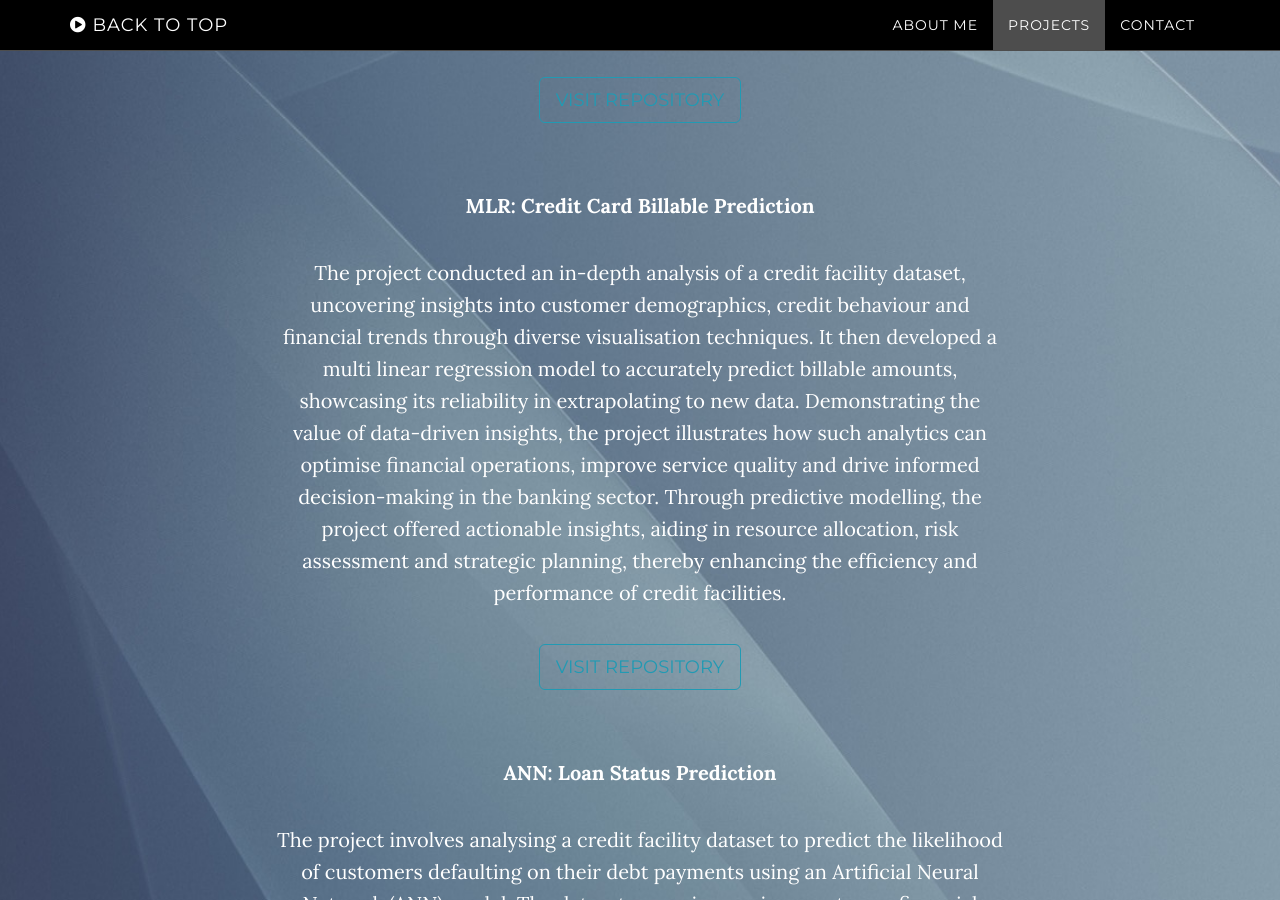
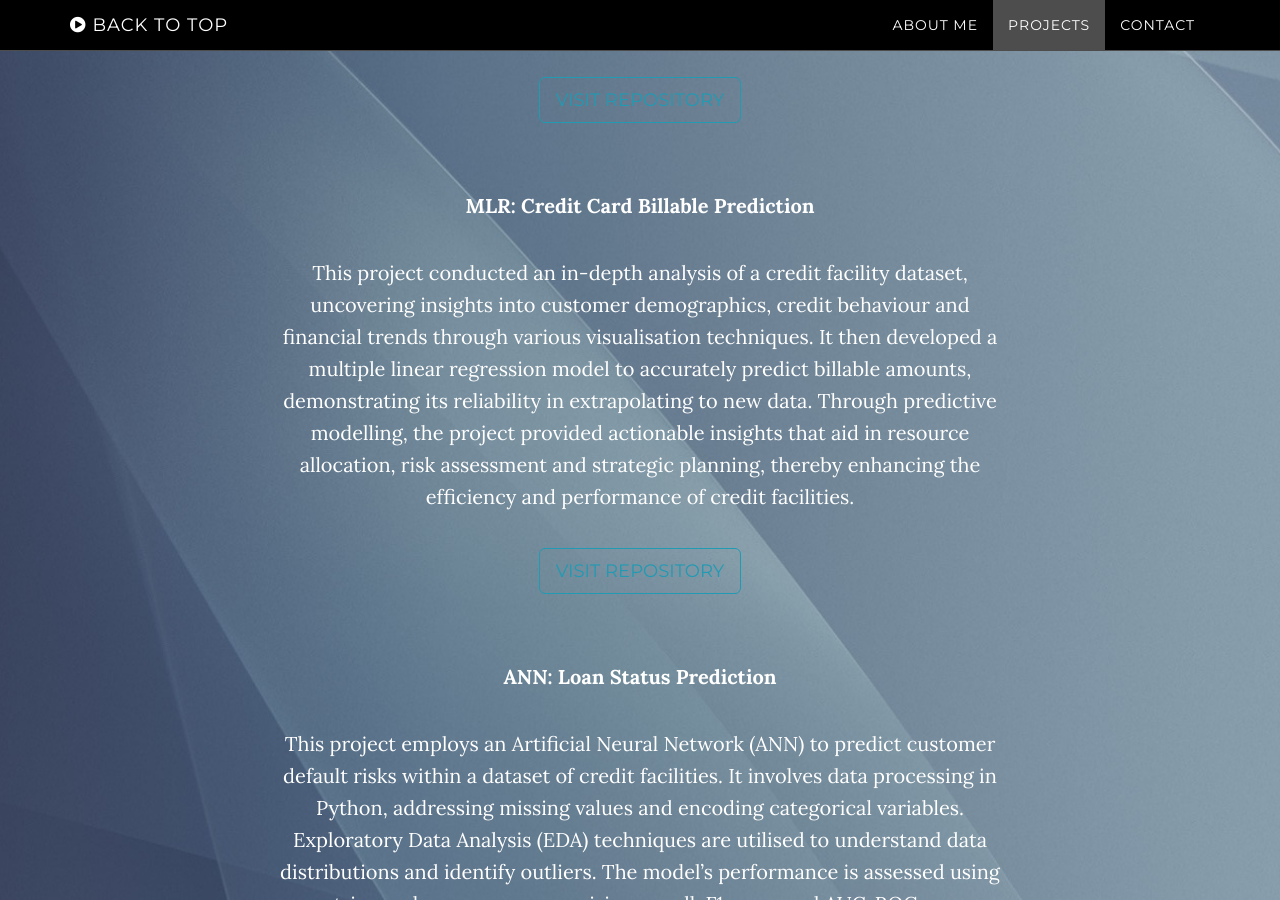
Before and after one commit to Md-Khid/Md-Khid, a Jekyll site: the page built from index.html, in a window 1280 px wide and 900 px high, scrolled down 2899 px. Built offline with Jekyll 4.4.1, drawn with Linux system fonts in a browser that asks for light colours; some of the changed text lies outside the part shown.

Commit message:
Update download.html

```diff
--- a/_includes/download.html
+++ b/_includes/download.html
@@ -34,33 +34,30 @@
             <a href="https://github.com/Md-Khid/Data_Piping_and_Wrangling_Patient_Survey_Experience" class="btn btn-default btn-lg">Visit Repository</a>
             <p>&nbsp;</p>
             <p style="font-size: 20px;"><strong>MLR: Credit Card Billable Prediction</strong></p>
-            <p>The project conducted an in-depth analysis of a credit facility dataset, uncovering insights into customer
-              demographics, credit behaviour and financial trends through diverse visualisation techniques. It then developed
-              a multi linear regression model to accurately predict billable amounts, showcasing its reliability in extrapolating to
-              new data. Demonstrating the value of data-driven insights, the project illustrates how such analytics can optimise
-              financial operations, improve service quality and drive informed decision-making in the banking sector. Through
-              predictive modelling, the project offered actionable insights, aiding in resource allocation, risk assessment and
-              strategic planning, thereby enhancing the efficiency and performance of credit facilities.</p>
+            <p>This project conducted an in-depth analysis of a credit facility dataset, uncovering insights into customer
+              demographics, credit behaviour and financial trends through various visualisation techniques. It then developed
+              a multiple linear regression model to accurately predict billable amounts, demonstrating its reliability in
+              extrapolating to new data. Through predictive modelling, the project provided actionable insights that aid in
+              resource allocation, risk assessment and strategic planning, thereby enhancing the efficiency and performance
+              of credit facilities.</p>
             <a href="https://github.com/Md-Khid/MLR_Credit_Card_Billable_Prediction" class="btn btn-default btn-lg">Visit Repository</a>
             <p>&nbsp;</p>
             <p style="font-size: 20px;"><strong>ANN: Loan Status Prediction</strong></p>
-            <p>The project involves analysing a credit facility dataset to predict the likelihood of customers defaulting on their
-              debt payments using an Artificial Neural Network (ANN) model. The dataset comprises various customer financial details,
-              including demographics, loan grades and loan intents. Through Python coding, the project addresses data preprocessing,
-              including handling missing values, special characters and encoding variables. Exploratory Data Analysis (EDA)
-              techniques are employed to understand data distributions, identify outliers and visualise correlations between
-              variables. The model is trained, evaluated and tested using performance metrics such as accuracy, precision, recall,
-              F1 score and AUC-ROC curve. Additionally, the importance of predictors in the model is determined to interpret its
-              decision-making process.</p>
+            <p>This project employs an Artificial Neural Network (ANN) to predict customer default risks within a dataset of
+              credit facilities. It involves data processing in Python, addressing missing values and encoding categorical
+              variables. Exploratory Data Analysis (EDA) techniques are utilised to understand data distributions and identify
+              outliers. The model’s performance is assessed using metrics such as accuracy, precision, recall, F1 score and
+              AUC-ROC curve analysis. Additionally, the importance of predictors is evaluated to interpret the model’s
+              decision-making process, thereby contributing to improved risk assessment strategies.</p>
             <a href="https://github.com/Md-Khid/ANN_Loan_Status_Prediction" class="btn btn-default btn-lg">Visit Repository</a>
           <p>&nbsp;</p>
             <p style="font-size: 20px;"><strong>Civil Conflict And Food Aid</strong></p>
-            <p>The project integrates data analysis and visualisation to explore the complex dynamics of governance,
-              food aid and conflict in Sub-Saharan Africa (SSA). Through data wrangling and visualisation techniques,
-              it highlights the correlation between governance indicators like Polity2 scores, economic factors such as GDP
-              and humanitarian assistance like emergency food aid. The analysis reveals how autocratic governance, limited
-              economic growth and uneven aid distribution exacerbate conflicts in the region. The analysis also emphasizes
-              the complexity of aid distribution and its impact on conflict escalation.</p>
+            <p>This project analyses governance, food aid and conflict dynamics in Sub-Saharan Africa using data analysis
+              and visualisation. It explores correlations among governance indicators, economic factors and humanitarian
+              assistance, revealing how autocratic governance, limited economic growth and uneven aid distribution worsen
+              conflicts. Emphasising the complexity of aid distribution's impact on conflict escalation, the project aims
+              to deepen understanding and propose strategies for mitigating conflicts and fostering sustainable development
+              in the region.</p>
             <a href="https://github.com/Md-Khid/Civil_Conflict_And_Food_Aid" class="btn btn-default btn-lg">Visit Repository</a>
           </div>
         </div>
```
